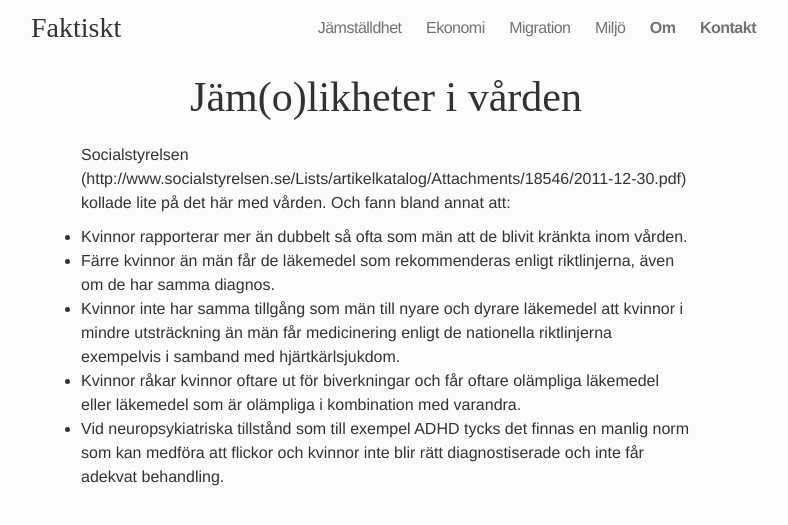
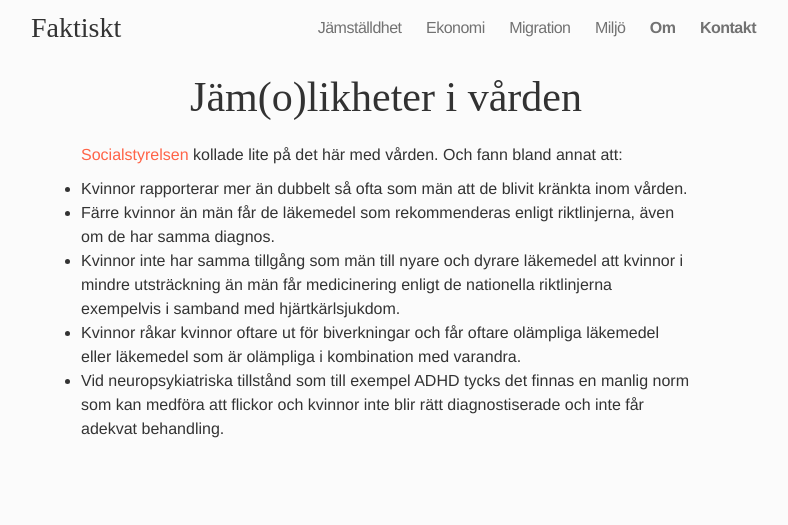
Before and after one commit to frigolitvarulv/faktiskt.github.io, a Jekyll site: the page built from jamstalldhet/ingen-tjej-jag-k-nner-k-nner-sig-diskriminerad/j-m-o-likheter-i-v-rden.md, in a window 1280 px wide. Shown: the top 525 px of the page, without its empty margins (254-1042 px from the left). Built offline with Jekyll 4.4.1, drawn with Linux system fonts in a browser that asks for light colours; nearby versions of some CDN libraries; Markdown is read by kramdown in place of the engine named in the settings.

Commit message:
Updated j-m-o-likheter-i-v-rden.md

```diff
--- a/jamstalldhet/ingen-tjej-jag-k-nner-k-nner-sig-diskriminerad/j-m-o-likheter-i-v-rden.md
+++ b/jamstalldhet/ingen-tjej-jag-k-nner-k-nner-sig-diskriminerad/j-m-o-likheter-i-v-rden.md
@@ -5,7 +5,8 @@ title: Jäm(o)likheter i vården
 ---
 
 
-Socialstyrelsen (http://www.socialstyrelsen.se/Lists/artikelkatalog/Attachments/18546/2011-12-30.pdf) kollade lite på det här med vården. Och fann bland annat att:
+
+[Socialstyrelsen](http://www.socialstyrelsen.se/Lists/artikelkatalog/Attachments/18546/2011-12-30.pdf) kollade lite på det här med vården. Och fann bland annat att:
 
 - Kvinnor rapporterar mer än dubbelt så ofta som män att de blivit kränkta inom vården.
 - Färre kvinnor än män får de läkemedel som rekommenderas enligt riktlinjerna, även om de har samma diagnos.
```
